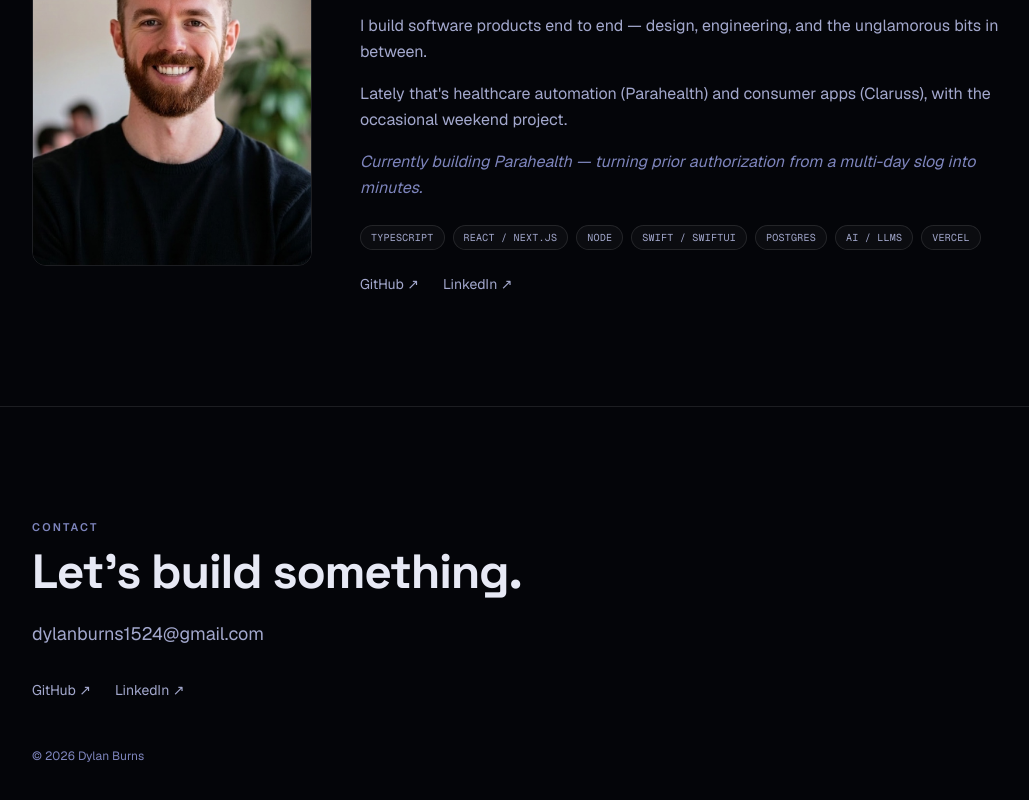
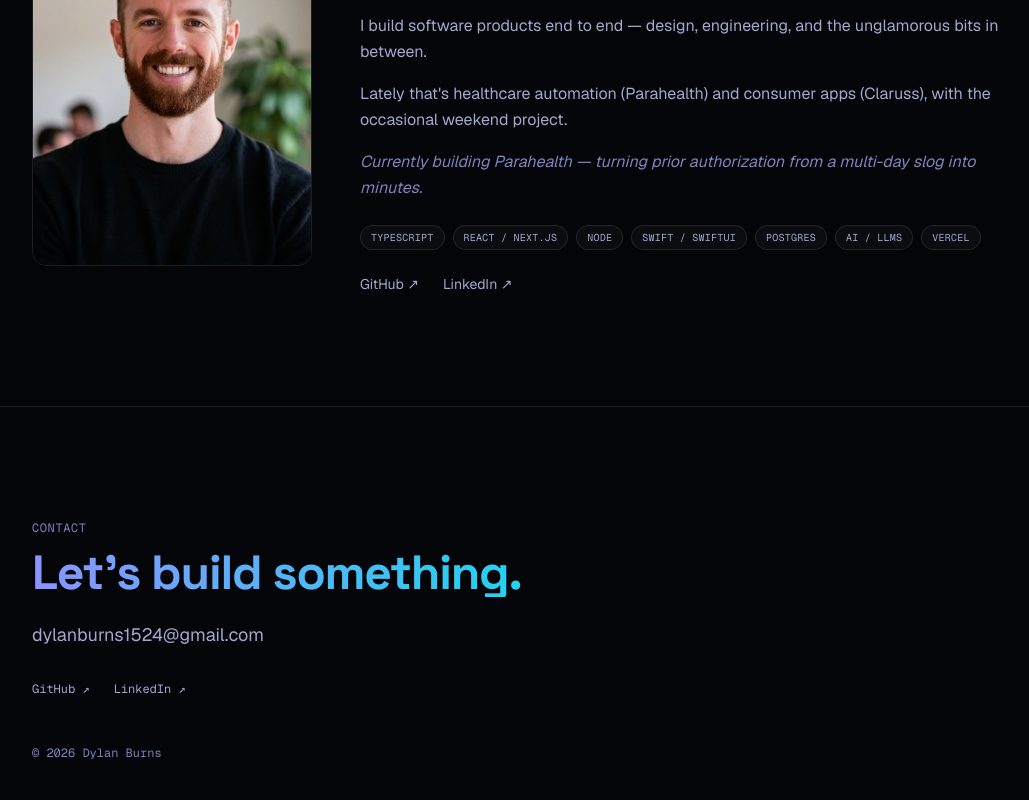
Before and after one commit to Dylan-Burns/portfolio, a Next.js app: page / in a window 1280 px wide. Shown: the part 1879-2679 px from the top of the page, without its empty margins (120-1149 px from the left). Built offline with nearby package versions, Linux system fonts and the light colour scheme.

Commit message:
style: mono footer with gradient heading

```diff
--- a/src/components/layout/Footer.tsx
+++ b/src/components/layout/Footer.tsx
@@ -5,8 +5,8 @@ export function Footer() {
   return (
     <footer id="contact" className="scroll-mt-24 border-t border-[var(--color-border)]">
       <div className="mx-auto w-full max-w-5xl px-6 py-20 md:py-28">
-        <p className="text-[11px] font-semibold uppercase tracking-[0.2em] text-[var(--color-fg-subtle)]">Contact</p>
-        <h2 className="mt-3 font-[family-name:var(--font-display)] text-3xl font-bold tracking-tight md:text-5xl">
+        <p className="label-mono uppercase">Contact</p>
+        <h2 className="mt-3 text-gradient font-[family-name:var(--font-display)] text-3xl font-bold tracking-tight md:text-5xl">
           Let&apos;s build something.
         </h2>
         <a
@@ -15,7 +15,7 @@ export function Footer() {
         >
           {site.email}
         </a>
-        <div className="mt-8 flex flex-wrap gap-x-6 gap-y-2 text-sm text-[var(--color-fg-muted)]">
+        <div className="mt-8 flex flex-wrap gap-x-6 gap-y-2 font-[family-name:var(--font-mono)] text-xs text-[var(--color-fg-muted)]">
           {site.socials.map((s) => (
             <a
               key={s.label}
@@ -28,7 +28,7 @@ export function Footer() {
             </a>
           ))}
         </div>
-        <p className="mt-12 text-xs text-[var(--color-fg-subtle)]">
+        <p className="mt-12 font-[family-name:var(--font-mono)] text-xs text-[var(--color-fg-subtle)]">
           © {new Date().getFullYear()} {site.name}
         </p>
       </div>
```
